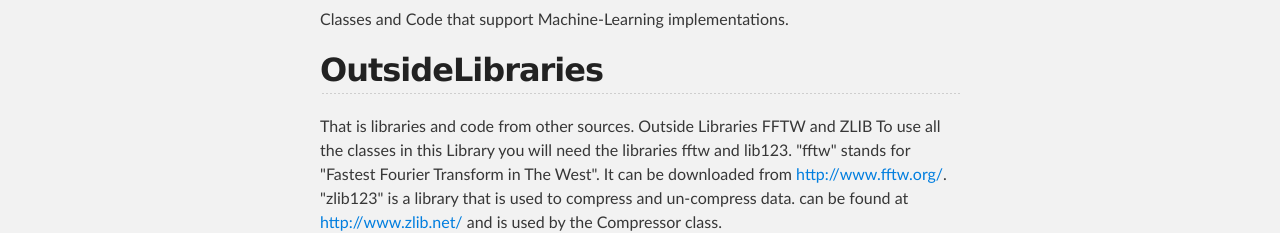
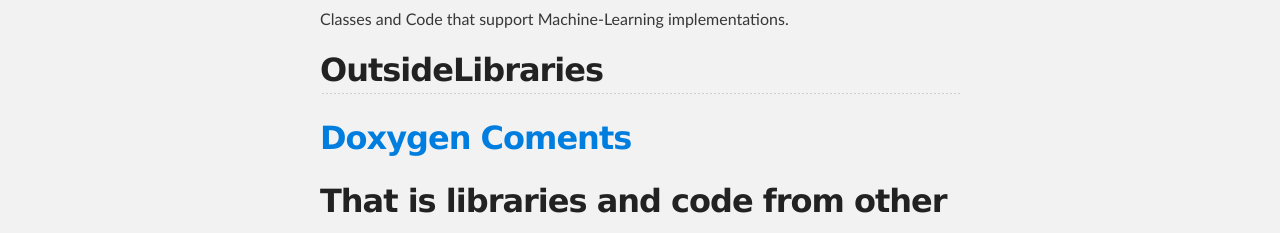
Before and after one commit to KurtKramer/KSquareLibraries, a plain HTML site: page index.html in a window 1280 px wide. Shown: the part 1642-1875 px from the top of the page. Drawn offline with Linux system fonts and the light colour scheme.

Commit message:
Added link to DoxyGen comments

```diff
--- a/index.html
+++ b/index.html
@@ -84,6 +84,11 @@ $ git checkout gh-pages
 <h2>
 <a name="outsidelibraries" class="anchor" href="#outsidelibraries"><span class="octicon octicon-link"></span></a>OutsideLibraries</h2>
 
+<h2>
+<p><a href="http://kurtkramer.github.io/KSquareLibraries/Doxygen/html/">Doxygen Coments</a></p>
+
+
+
 <p>That is libraries and code from other sources.
  Outside Libraries FFTW and ZLIB To use all the classes in this Library you will need the libraries fftw and lib123.  "fftw" stands for "Fastest Fourier Transform in The West".  It can be downloaded from <a href="http://www.fftw.org/">http://www.fftw.org/</a>.  "zlib123" is a library that is used to compress and un-compress data. can be found at <a href="http://www.zlib.net/">http://www.zlib.net/</a> and is used by the Compressor class.  </p>
 
```
